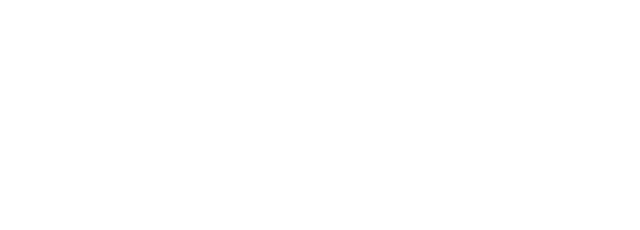
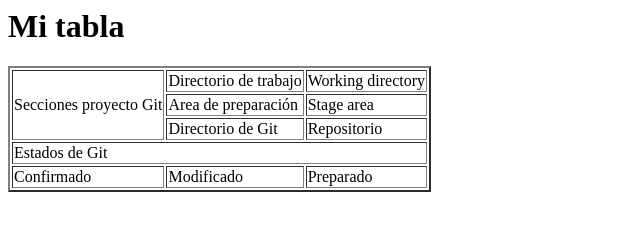
Before and after one commit to Gyro237/primerparcial, a plain HTML site: page tabla/mitabla.html in a window 1280 px wide. Shown: the whole page, without its empty margins (0-640 px from the left). Drawn offline with Linux system fonts and the light colour scheme.

Commit message:
Incorportando tables e hipervinculos

```diff
--- a/tabla/mitabla.html
+++ b/tabla/mitabla.html
@@ -0,0 +1,39 @@
+<html>
+<head>
+<title>Mi tabla</title>
+</head>
+<body>
+<h1>Mi tabla</h1>
+<table border=2>
+<!--Fila 1-->
+<tr>
+<td rowspan=3>Secciones proyecto Git</td>
+<td>Directorio de trabajo</td>
+<td>Working directory</td>
+</tr>
+<!--Fila 2-->
+<tr>
+<!--td borrado por rowspan-->
+<td>Area de preparación</td>
+<td>Stage area</td>
+</tr>
+<!--Fila 3-->
+<tr>
+<!--td borrado por rowspan-->
+<td>Directorio de Git</td>
+<td>Repositorio</td>
+</tr>
+<!--Fila 4-->
+<tr>
+<td colspan=3>Estados de Git</td>
+<!--td borrado por colspan-->
+<!--td borrado por colspan-->
+</tr>
+<!--Fila 5-->
+<tr>
+<td>Confirmado</td>
+<td>Modificado</td>
+<td>Preparado</td>
+</tr>
+</body>
+</html>
```
Also changed, not shown: index.html (+3 -1 lines).
